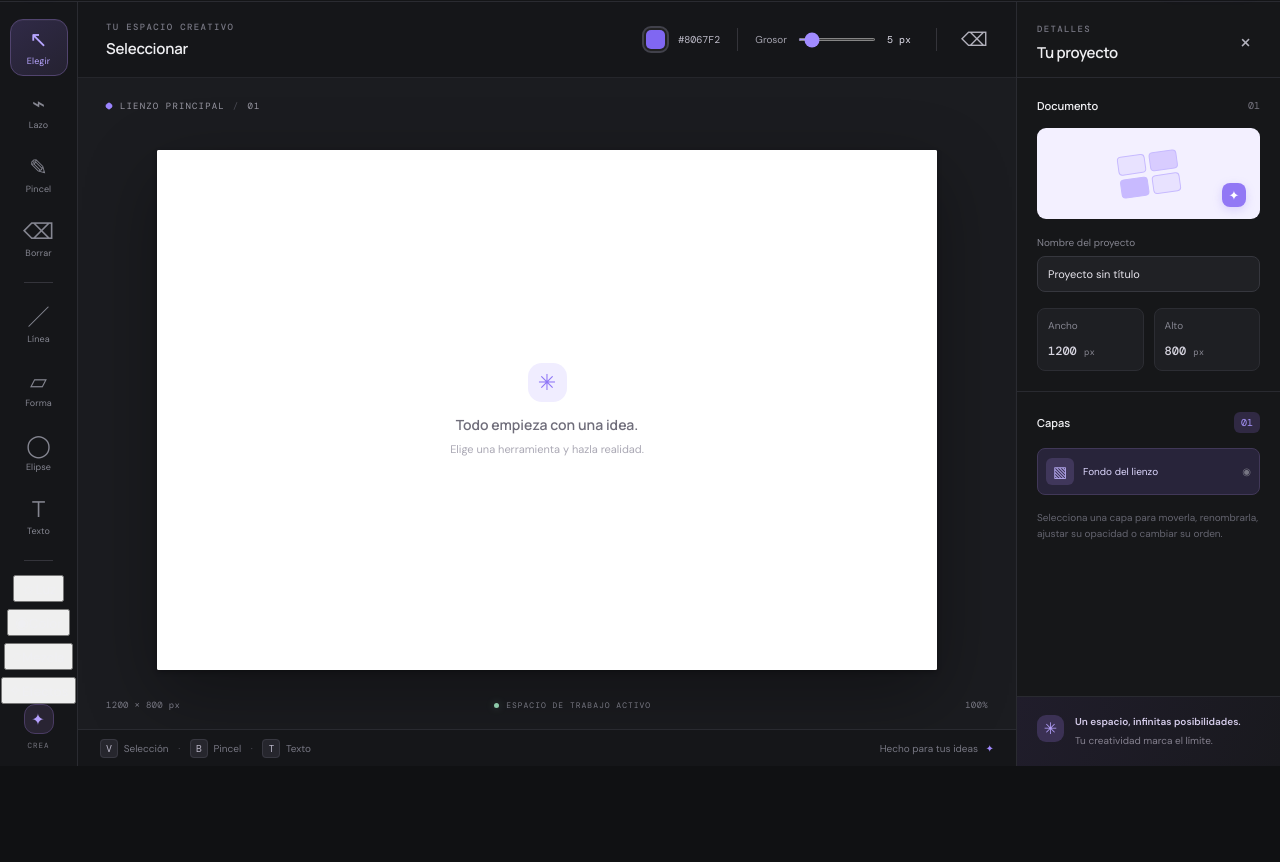
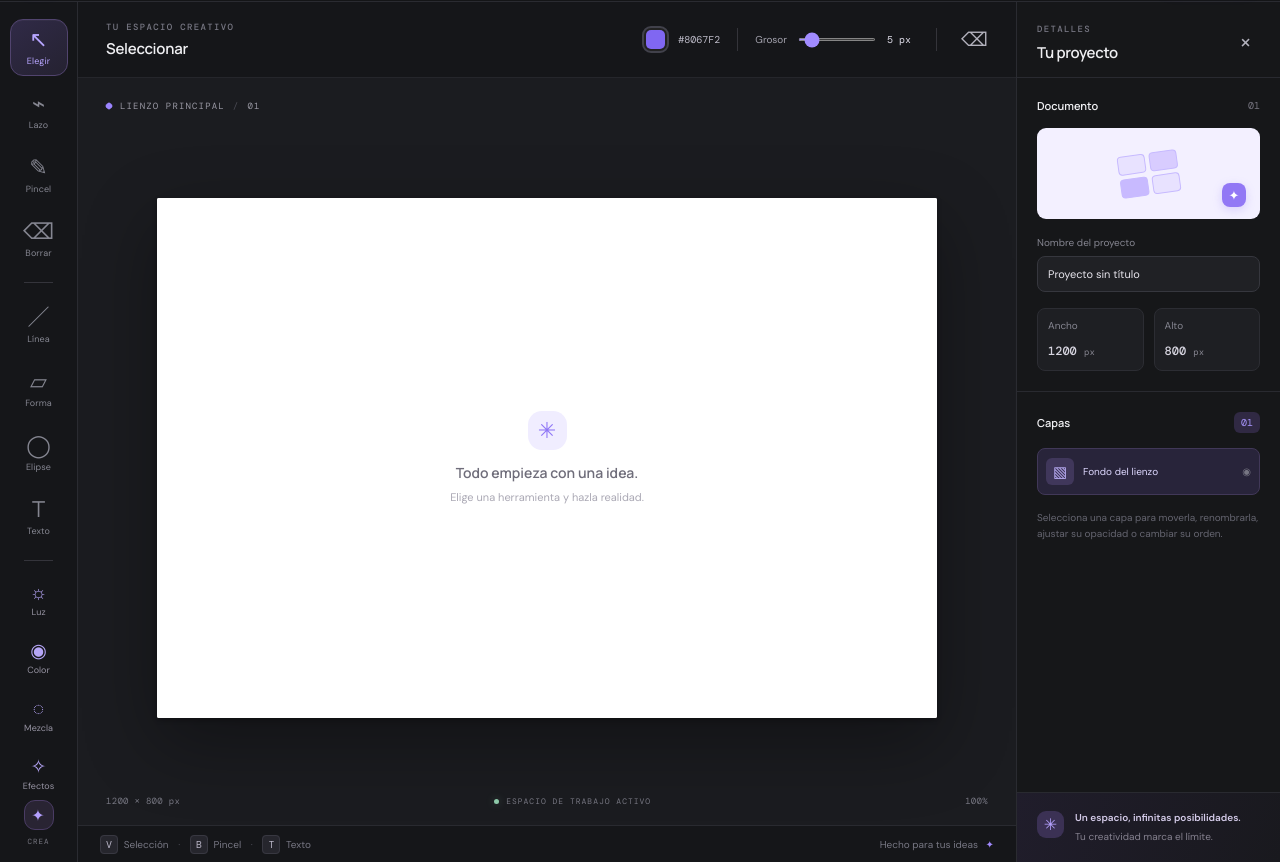
Before and after one commit to anhjs01/lienzo, a website built with Vite: page index.html in a window 1280 px wide. Shown: the part 68-930 px from the top of the page. Before the commit the page ends 834 px from the top, so only its background shows below. Built offline with nearby package versions, Linux system fonts and the light colour scheme.

Commit message:
Style photo editing shortcuts in the left toolbar

```diff
--- a/src/style.css
+++ b/src/style.css
@@ -93,3 +93,15 @@
 .lasso-panel-note{margin:0 0 9px;color:#858391;font-size:9px;line-height:1.45}
 .photo-sidebar-nav{padding:13px 20px 0;margin-bottom:2px}
 .photo-sidebar-nav[hidden]{display:none!important}
+
+
+/* Herramientas fotográficas accesibles desde la barra izquierda */
+.tool-rail{overflow-y:auto;overflow-x:hidden;scrollbar-width:thin;scrollbar-color:#393544 transparent}
+.rail-group{width:100%;padding:0 5px;box-sizing:border-box}
+.photo-tool-button{width:58px;min-height:51px;border:1px solid transparent;background:transparent;color:#9693a2;border-radius:12px;display:flex;flex-direction:column;align-items:center;justify-content:center;gap:3px;cursor:pointer;transition:background .18s,color .18s,border-color .18s}
+.photo-tool-button>span{font-size:19px;line-height:1.1;color:#b5a5f6}
+.photo-tool-button small{font:9px 'DM Sans',sans-serif}
+.photo-tool-button:hover,.photo-tool-button.active{background:#2b263c;border-color:#51446e;color:#eee9ff}
+.photo-tool-button.active>span{color:#d2c5ff}
+.rail-rule{flex-shrink:0}
+@media(max-width:820px){.tool-rail{width:70px}.photo-tool-button{width:54px;min-height:47px}}
```
